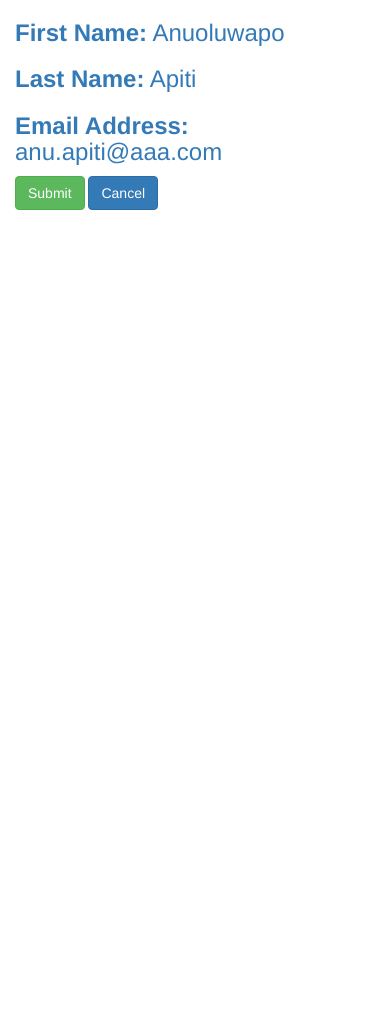
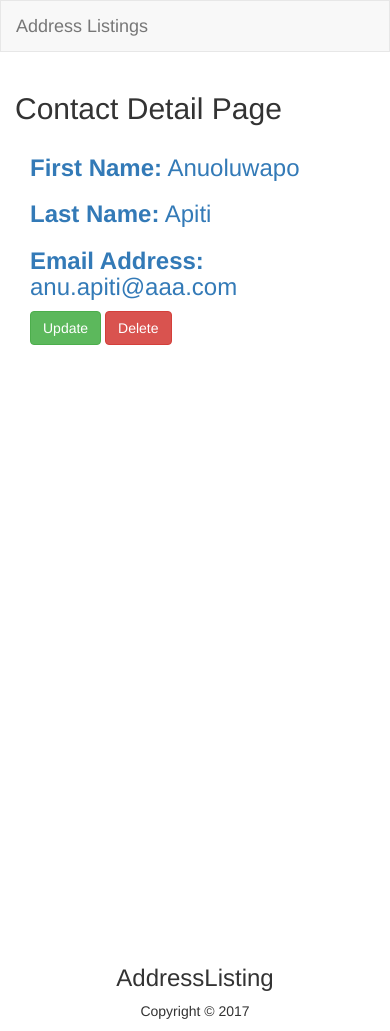
Before and after one commit to Anuoluwa/django-address-listing, a Django app: page /contacts/list/1 in a window 390 px wide. Before the commit the page ends 210 px from the top, so only its background shows below. Run offline with Django 3.2, Linux system fonts and the light colour scheme; data comes from the database, SQL or seed files in the repository; some libraries are stand-ins or nearby versions.

Commit message:
Feat: create link to listings' detail, edit and delete pages

```diff
--- a/contacts/models.py
+++ b/contacts/models.py
@@ -1,5 +1,6 @@
 from django.db import models
 from datetime import datetime
+from django.urls import reverse
 
 # Create your models here.
 
--- /dev/null
+++ b/contacts/templates/base_generic.html
@@ -0,0 +1,82 @@
+<!DOCTYPE html>
+<html lang="en">
+<head>
+
+  {% block title %}<title>Email Address Listing</title>{% endblock %}
+  <meta charset="utf-8">
+  <meta name="viewport" content="width=device-width, initial-scale=1">
+  {# Load the tag library #}
+  {% load bootstrap3 %}
+
+  {# Load CSS and JavaScript #}
+  {% bootstrap_css %}
+  {% bootstrap_javascript %}
+
+  {# Display django.contrib.messages as Bootstrap alerts #}
+  {% bootstrap_messages %}
+
+  <!-- <link rel="stylesheet" href="https://maxcdn.bootstrapcdn.com/bootstrap/3.3.7/css/bootstrap.min.css">
+  <script src="https://ajax.googleapis.com/ajax/libs/jquery/1.12.4/jquery.min.js"></script>
+  <script src="https://maxcdn.bootstrapcdn.com/bootstrap/3.3.7/js/bootstrap.min.js"></script>
+   -->
+</head>
+<body>
+  <nav class="navbar navbar-default">
+  <div class="container">
+    <!-- Brand and toggle get grouped for better mobile display -->
+    <div class="navbar-header">
+      <a class="navbar-brand" href="/">Address Listings</a>
+    </div>
+    <div class="collapse navbar-collapse" id="bs-example-navbar-collapse-1">
+
+      <ul class="nav navbar-nav navbar-right">
+        <li><a href="{% url 'contacts' %}">Contact List</a></li>
+        <li><a href="{% url 'contact_create' %}">Add Contact</a></li>
+      </ul>
+    </div><!-- /.navbar-collapse -->
+  </div><!-- /.container-fluid -->
+ </nav>
+
+<div class="container">
+
+<div class="row">
+  <div class="col-sm-10 ">
+  {% block content %}{% endblock %}
+
+  {% block pagination %}
+    {% if is_paginated %}
+        <div class="pagination">
+            <span class="page-links">
+                {% if page_obj.has_previous %}
+                    <a href="{{ request.path }}?page={{ page_obj.previous_page_number }}">previous</a>
+                {% endif %}
+                <span class="page-current">
+                    Page {{ page_obj.number }} of {{ page_obj.paginator.num_pages }}.
+                </span>
+                {% if page_obj.has_next %}
+                    <a href="{{ request.path }}?page={{ page_obj.next_page_number }}">next</a>
+                {% endif %}
+            </span>
+        </div>
+    {% endif %}
+  {% endblock %}
+
+  </div>
+
+</div>
+
+</div>
+<footer class="footer" style=" margin-top: 600px;">
+  <div class="container">
+  <div class="row">
+    <div class="col text-center">
+      <div class="py-4">
+        <h1 class="h3">AddressListing</h1>
+        <p>Copyright &copy; 2017</p>
+      </div>
+    </div>
+  </div>
+</footer>
+
+</body>
+</html>
--- a/contacts/templates/contacts/contact_detail.html
+++ b/contacts/templates/contacts/contact_detail.html
@@ -1,15 +1,9 @@
+{% extends "base_generic.html" %}
 
 {% load bootstrap3 %}
 
-{# Load CSS and JavaScript #}
-{% bootstrap_css %}
-{% bootstrap_javascript %}
-
-{# Display django.contrib.messages as Bootstrap alerts #}
-{% bootstrap_messages %}
-
 {% block content %}
-
+<h2>Contact Detail Page</h2>
 <div class="container">
   <a href="{% url 'contact-detail' contact.pk %}">
     <h3><strong>First Name:</strong> {{ contact.first_name }}</h3>
@@ -17,12 +11,18 @@
     <h3><strong>Email Address:</strong> {{ contact.email }}</h3>
   </a>
     {% buttons %}
+    <a href="/contacts/{{contact.id}}/update">
       <button type="submit" class="btn btn-success">
-        {% bootstrap_icon "star" %} Submit
+        {% bootstrap_icon "star" %} Update
       </button>
-      <button type="submit" class="btn btn-primary">
-        {% bootstrap_icon "star" %} Cancel
-      </button>
+    </a>
+
+      <a href="/contacts/{{contact.id}}/delete">
+        <button type="submit" class="btn btn-danger" >
+          {% bootstrap_icon "star" %} Delete
+        </button>
+      </a>
+
     {% endbuttons %}
 </div>
 
```
Also changed, not shown: contacts/templates/contacts/contact_form.html (+6 -23 lines), contacts/templates/contacts/contact_list.html (+4 -13 lines), contacts/templates/index.html (+4 -58 lines), contacts/tests/test_models.py (+1 -1 lines).
